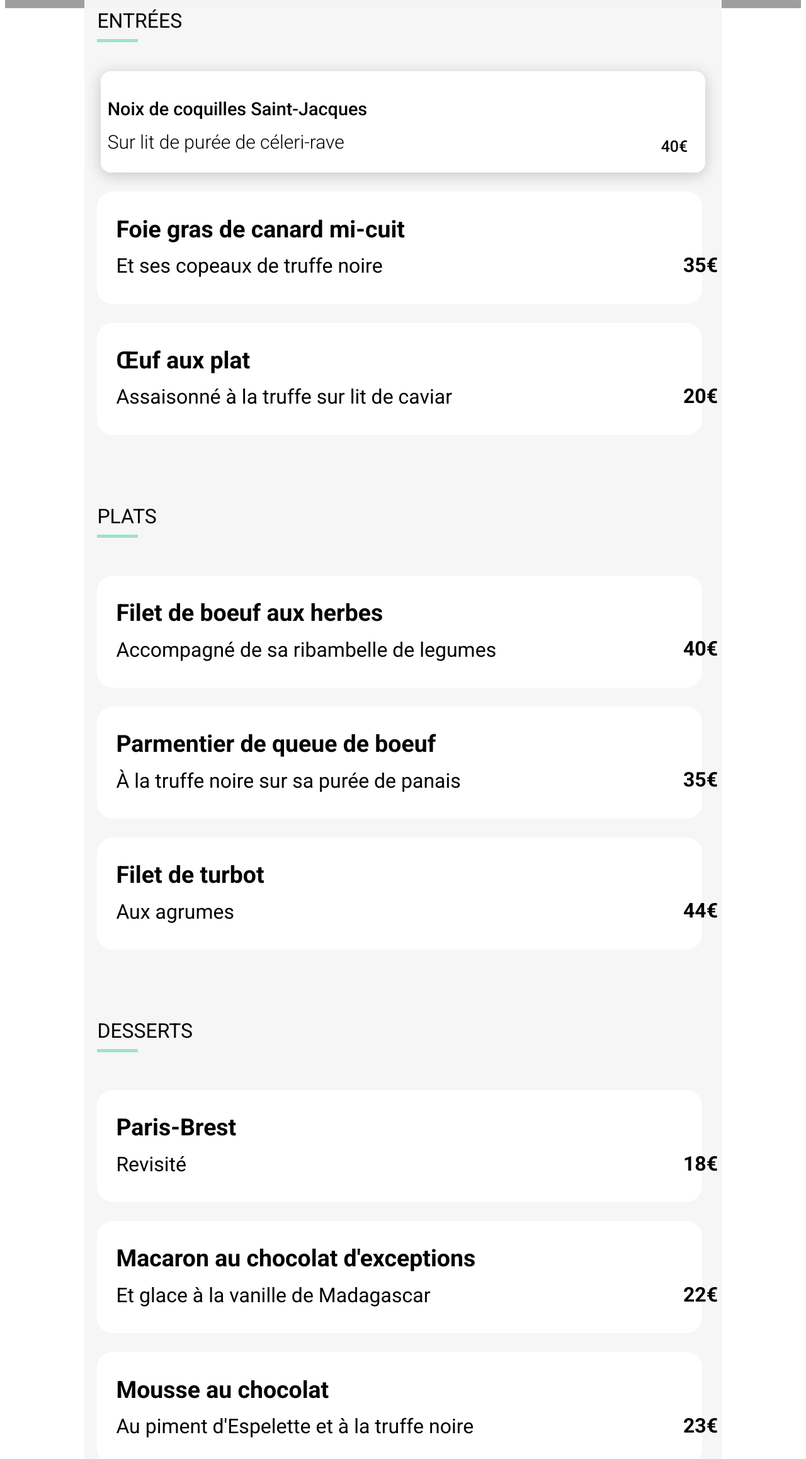
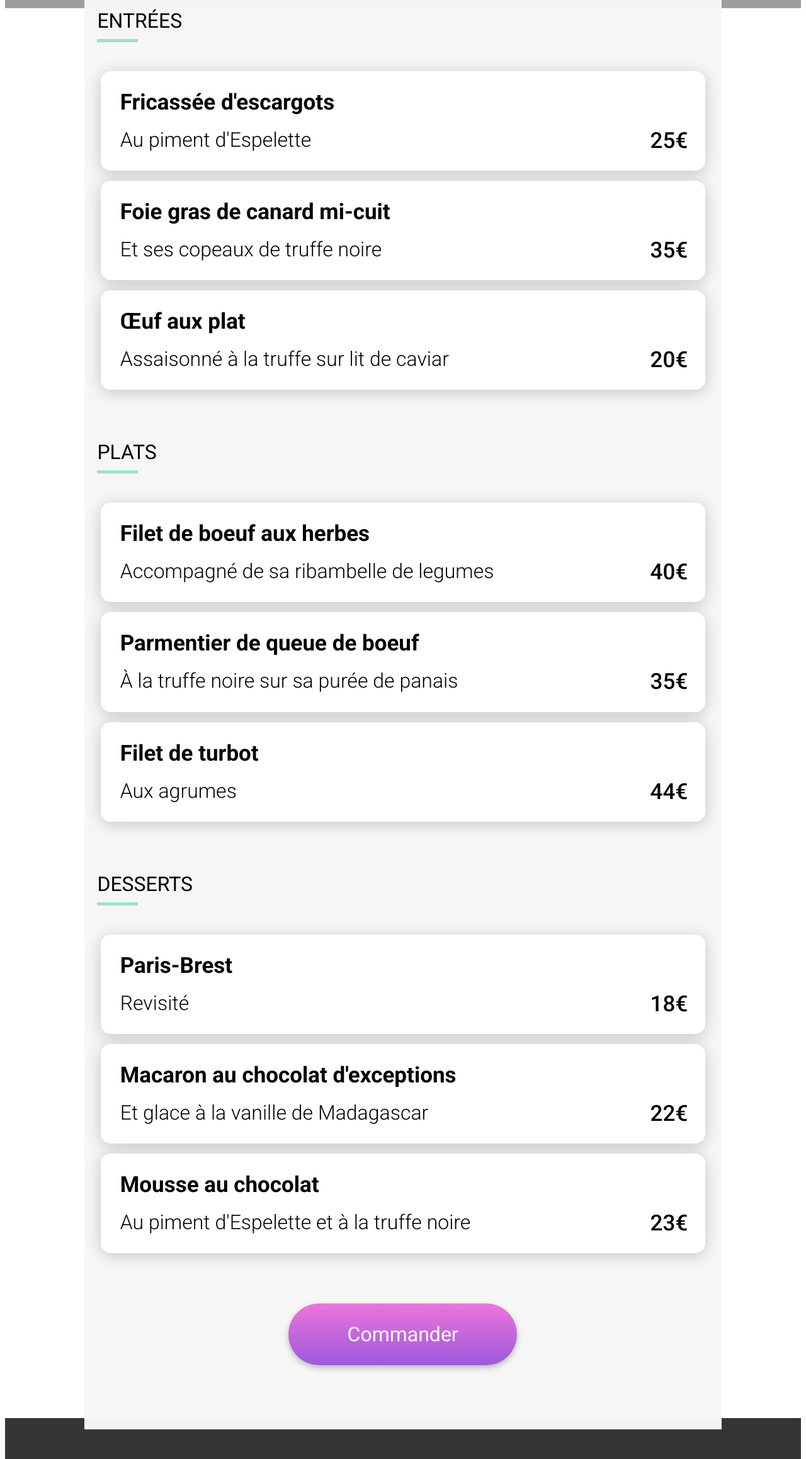
Before and after one commit to 7youtty/projet-4, a website: page Lapalettedugout.html in a window 1280 px wide. Shown: the part 1083-3400 px from the top of the page at 63% size. Drawn offline with Linux system fonts and the light colour scheme; grey boxes are pictures that could not be loaded; a web font is replaced by a local one.

Commit message:
preloader

```diff
--- a/Lapalettedugout.html
+++ b/Lapalettedugout.html
@@ -38,118 +38,94 @@
                 <div class="underline"></div>
             </div>
             <div class="spacesubtitleetape">
+                <article class="menu-plat">
+                    <h3 class="menu-plat__titre" >Fricassée d'escargots</h3>
+                    <p class="menu-plat__flex" >
+                        <span class="compo" >Au piment d'Espelette</span>
+                        <span class="prix">25€</span>
+                    </p>
+                    <div class="menu-plat__anim"><i class="verif fas fa-check-circle"></i></div>
+                </article>
 
-                <!--NOUVEAU MENU -->
                 <article class="menu-plat">
-                    <h3 class="menu-plat__titre" >Noix de coquilles Saint-Jacques</h3>
+                    <h3 class="menu-plat__titre" >Foie gras de canard mi-cuit</h3>
                     <p class="menu-plat__flex" >
-                        <span class="compo" >Sur lit de purée de céleri-rave</span>
-                        <span class="prix">40€</span>
+                        <span class="compo" >Et ses copeaux de truffe noire</span>
+                        <span class="prix">35€</span>
+                    </p>
+                    <div class="menu-plat__anim"><i class="verif fas fa-check-circle"></i></div>
+                </article>
+                <article class="menu-plat">
+                    <h3 class="menu-plat__titre" >Œuf aux plat</h3>
+                    <p class="menu-plat__flex" >
+                        <span class="compo" >Assaisonné à la truffe sur lit de caviar</span>
+                        <span class="prix">20€</span>
                     </p>
                     <div class="menu-plat__anim"><i class="verif fas fa-check-circle"></i></div>
                 </article>
 
 
-                <article class="cardplat">
-                    <div class="detailplat">
-                        <span>
-                    <h3>Foie gras de canard mi-cuit</h3>
-                    <p>Et ses copeaux de truffe noire</p>
-                        </span>
-                        <span>
-                    <h4>35€</h4>
-                        </span>
-                    </div>
-                    </article>
-                    <article class="cardplat">
-                        <div class="detailplat">
-                            <span>
-                        <h3>Œuf aux plat</h3>
-                        <p>Assaisonné à la truffe sur lit de caviar</p>
-                            </span>
-                            <span>
-                        <h4>20€</h4>
-                            </span>
-                        </div>
-                        </article>
             </div>
             <div class="partierepas">
                 <span>PLATS</span>
                 <div class="underline"></div>
             </div>
             <div class="spacesubtitleetape">
-                <article class="cardplat">
-                <div class="detailplat">
-                    <span>
-                <h3>Filet de boeuf aux herbes</h3>
-                <p>Accompagné de sa ribambelle de legumes</p>
-                    </span>
-                    <span>
-                <h4>40€</h4>
-                    </span>
-                </div>
+                <article class="menu-plat">
+                    <h3 class="menu-plat__titre" >Filet de boeuf aux herbes</h3>
+                    <p class="menu-plat__flex" >
+                        <span class="compo">Accompagné de sa ribambelle de legumes</span>
+                        <span class="prix">40€</span>
+                    </p>
+                    <div class="menu-plat__anim"><i class="verif fas fa-check-circle"></i></div>
                 </article>
-                <article class="cardplat">
-                    <div class="detailplat">
-                        <span>
-                    <h3>Parmentier de queue de boeuf</h3>
-                    <p>À la truffe noire sur sa purée de panais</p>
-                        </span>
-                        <span>
-                    <h4>35€</h4>
-                        </span>
-                    </div>
-                    </article>
-                    <article class="cardplat">
-                        <div class="detailplat">
-                            <span>
-                        <h3>Filet de turbot</h3>
-                        <p>Aux agrumes</p>
-                            </span>
-                            <span>
-                        <h4>44€</h4>
-                            </span>
-                        </div>
-                        </article>
+                <article class="menu-plat">
+                    <h3 class="menu-plat__titre" >Parmentier de queue de boeuf</h3>
+                    <p class="menu-plat__flex" >
+                        <span class="compo" >À la truffe noire sur sa purée de panais</span>
+                        <span class="prix">35€</span>
+                    </p>
+                    <div class="menu-plat__anim"><i class="verif fas fa-check-circle"></i></div>
+                </article>
+                <article class="menu-plat">
+                    <h3 class="menu-plat__titre" >Filet de turbot</h3>
+                    <p class="menu-plat__flex" >
+                        <span class="compo">Aux agrumes</span>
+                        <span class="prix">44€</span>
+                    </p>
+                    <div class="menu-plat__anim"><i class="verif fas fa-check-circle"></i></div>
+                </article>
             </div>
             <div class="partierepas">
                 <span>DESSERTS</span>
                 <div class="underline"></div>
             </div>
             <div class="spacesubtitleetape">
-                <article class="cardplat">
-                <div class="detailplat">
-                    <span>
-                <h3>Paris-Brest</h3>
-                <p>Revisité</p>
-                    </span>
-                    <span>
-                <h4>18€</h4>
-                    </span>
-                </div>
+
+                <article class="menu-plat">
+                    <h3 class="menu-plat__titre" >Paris-Brest</h3>
+                    <p class="menu-plat__flex" >
+                        <span class="compo">Revisité</span>
+                        <span class="prix">18€</span>
+                    </p>
+                    <div class="menu-plat__anim"><i class="verif fas fa-check-circle"></i></div>
                 </article>
-                <article class="cardplat">
-                    <div class="detailplat">
-                        <span>
-                    <h3>Macaron au chocolat d'exceptions</h3>
-                    <p>Et glace à la vanille de Madagascar</p>
-                        </span>
-                        <span>
-                    <h4>22€</h4>
-                        </span>
-                    </div>
-                    </article>
-                    <article class="cardplat">
-                        <div class="detailplat">
-                            <span>
-                        <h3>Mousse au chocolat</h3>
-                        <p>Au piment d'Espelette et à la truffe noire</p>
-                            </span>
-                            <span>
-                        <h4>23€</h4>
-                            </span>
-                        </div>
-                        </article>
+                <article class="menu-plat">
+                    <h3 class="menu-plat__titre" >Macaron au chocolat d'exceptions</h3>
+                    <p class="menu-plat__flex" >
+                        <span class="compo">Et glace à la vanille de Madagascar</span>
+                        <span class="prix">22€</span>
+                    </p>
+                    <div class="menu-plat__anim"><i class="verif fas fa-check-circle"></i></div>
+                </article>
+                <article class="menu-plat">
+                    <h3 class="menu-plat__titre" >Mousse au chocolat</h3>
+                    <p class="menu-plat__flex" >
+                        <span class="compo">Au piment d'Espelette et à la truffe noire</span>
+                        <span class="prix">23€</span>
+                    </p>
+                    <div class="menu-plat__anim"><i class="verif fas fa-check-circle"></i></div>
+                </article>
             </div>
             <section class="fond4">
             <div class="buttoncommande"><a href="#">Commander</a></div>
--- a/main.scss
+++ b/main.scss
@@ -1,12 +1,63 @@
 :root {
     font-family: roboto,sans-serif;
+}
 
+a{
+        text-decoration: none;
+        color: black;
+    }
 
-}
-a{
-    text-decoration: none;
-    color: black;
-}
+    /********************loader**************************/
+.loader {
+    background-color: #9356DC;
+    overflow: hidden;
+    width: 100%;
+    height: 100%;
+    position: fixed;
+    top: 0; left: 0;
+    display: flex;
+    align-items: center;
+    align-content: center;
+    justify-content: center;
+  }
+
+  .loader__element::after {
+    content: "";
+    border: 20px;
+    border-radius: 50%;
+    border-top:#9356DC ;
+    border-bottom: #FF79DA;
+    border-left: #99E2D0;
+    border-right:#9356DC ;
+    width: 100px;
+    height: 100px;
+    margin: auto;
+    position: absolute;
+    top: 0;
+    left: 0;
+    -webkit-animation: spin 1s linear infinite ;
+    -o-animation:spin 1s linear infinite ;
+    animation:spin 1s linear infinite ;
+
+  }
+
+  @keyframes spin {
+    0% {
+        transform: rotate(0deg);
+    }
+    100% {
+        transform: rotate(360deg);
+     }
+  }
+  @-webkit-keyframes spin {
+    0% {
+        -webkit-transform: rotate(0deg);
+    }
+    100% {
+        -webkit-transform: rotate(360deg);
+     }
+  }
+
 
 /*************Header**********/
 
@@ -20,7 +71,7 @@ a{
  }
 
 .barresearch {
-    background-color:#EAEAEA;
+    background-color:#eaeaea;
     text-align: center;
     box-shadow: 0px 4px 4px 0px rgba(0, 0, 0, 0.25);
     padding: 3% 3% 3% 22%;
@@ -342,15 +393,17 @@ visibility: hidden;
   margin-top: -40px;
   margin-bottom: 30px;
 }
-.logo2 img{
+.logo2 {
+    img{
     width: 350px;
 }
-
-.photorestaurant1 img{
+}
+.photorestaurant1 {
+    img{
     width: 100%;
     object-fit: fill;
 }
-
+}
 /********************************carte menu*************************/
 
 .cardmenu {
@@ -371,10 +424,12 @@ visibility: hidden;
     position: relative;
 }
 
-.spacetitle2 p {
+.spacetitle2 {
+     p {
     font-size: 2.5rem;
     text-align: center;
     font-family:shrikhand;
+}
 }
 
 
@@ -384,79 +439,31 @@ visibility: hidden;
 
 
 }
-.partierepas span{
+.partierepas {
+    span{
     margin-bottom: 0px;
+}
+}
 
-}
-.partierepas .underline{
+.partierepas{
+     .underline{
     border-bottom: 5px solid #99e2d0;
     width: 65px;
     margin-top: 10px;
+     }
 }
 
-.cardplat {
-    border-radius: 25px;
-    background-color: white;
-    width: 95%;
-    display: flex;
-    flex-direction: column;
-    justify-content: space-between;
-    margin: 30px 20px 30px 20px;
-}
 .detailplat {
-
-    display: flex;
-    flex-direction: row;
-    justify-content: space-between;
-    padding-left: 30px;
-    padding-right: 30px;
-    font-size: xx-large;
-    transition: all 1s ease-out;
-    &:active{
-        margin-right: 200px;
-    }
-
-}
-
-.detailplat h4 {
-    display: flex;
-    justify-content: center;
-    align-items: center;
-    margin-right: -55px;
-
-}
-
-
-.slidecoche {
-    background-color:#99E2D0;
-    width: 20%;
-    border-radius: 0px 15px 15px 0px;
-    display: flex;
-    justify-content: center;
-    align-items: center;
-    margin-right: -230px;
-    opacity: 0%;
-     &:hover {
-        opacity: 100%;
-     }
-
-}
-
-
-.check {
-    align-items: center;
-    font-size: 50px;
-    color: white;
-
-}
-
-.detailplat p {
+    p {
     margin-top: -20px;
 
 }
+}
 
-.detailplat h4 {
+.detailplat {
+    h4 {
    padding-top: 55px;
+}
 }
 
  .spacesubtitleetape {
@@ -496,7 +503,6 @@ visibility: hidden;
 
 
  .menu-plat {
-    // box-shadow: 2px 5px 13px -1px rgb(35 35 35 / 13%);
     box-shadow: 0px 4px 25px 0px rgba(0, 0, 0, 0.2);
     position: relative;
     width: 95%;
@@ -510,13 +516,15 @@ visibility: hidden;
     cursor: pointer;
 
     &__titre {
-        font-size: 1.8rem;
-        font-weight: 500;
+        font-size: 35px;
+        font-weight: bolder;
         width: 100%;
         transition: width 0.75s;
         text-overflow: ellipsis;
         overflow: hidden;
         white-space: nowrap;
+        margin-left: 20px;
+        margin-top: 15px;
     }
     &__flex {
         display: flex;
@@ -531,22 +539,24 @@ visibility: hidden;
             white-space: nowrap;
             width: 100%;
             transition: width 0.75s;
-            margin-top: -10px;
-            font-size: 30px;
+            margin-top: -15px;
+            font-size: 32px;
+            margin-left: 20px;
         }
         .prix {
             font-weight: 500;
             padding-left: 3px;
             transition: transform 0.5s 0.05s;
-            font-size: 25px;
+            font-size: 35px;
+            margin-top: -15px;
         }
     }
     &__anim {
         position: absolute;
         background: #99E2D0;
-        right: -60px;
+        right: -80px;
         top: 0;
-        width: 60px;
+        width: 80px;
         height: 100%;
         transition: transform 0.5s;
         text-align: center;
@@ -554,6 +564,7 @@ visibility: hidden;
             color: white;
             font-size: 1.35em;
             line-height: 100px;
+            margin-top: 35%;
         }
     }
     &__liste {
@@ -564,19 +575,22 @@ visibility: hidden;
     &:hover{
         .menu-plat{
             &__titre {
-                width: calc(100% - 60px);
+                width: calc(100% - 80px);
             }
             &__anim {
-                transform: translateX(-60px);
+                transform: translateX(-80px);
             }
         }
         .compo {
-            width: calc(100% - 60px);
+            width: calc(100% - 80px);
         }
         .prix {
-            transform: translateX(-60px);
+            transform: translateX(-80px);
         }
     }
+}
+.cardmenu article {
+
 }
 
 
@@ -628,10 +642,10 @@ visibility: hidden;
         margin-left: 10%;
         margin-bottom: 2.5%;
     }
-    .spacetitle2 p {
+    .spacetitle2 {
+        p {
        width: 100%;
 
-    }
+    }}
 
 }
-/*******************page de menu*****************************/
```
Also changed, not shown: index.html (+3 -0 lines), css/style.css.
